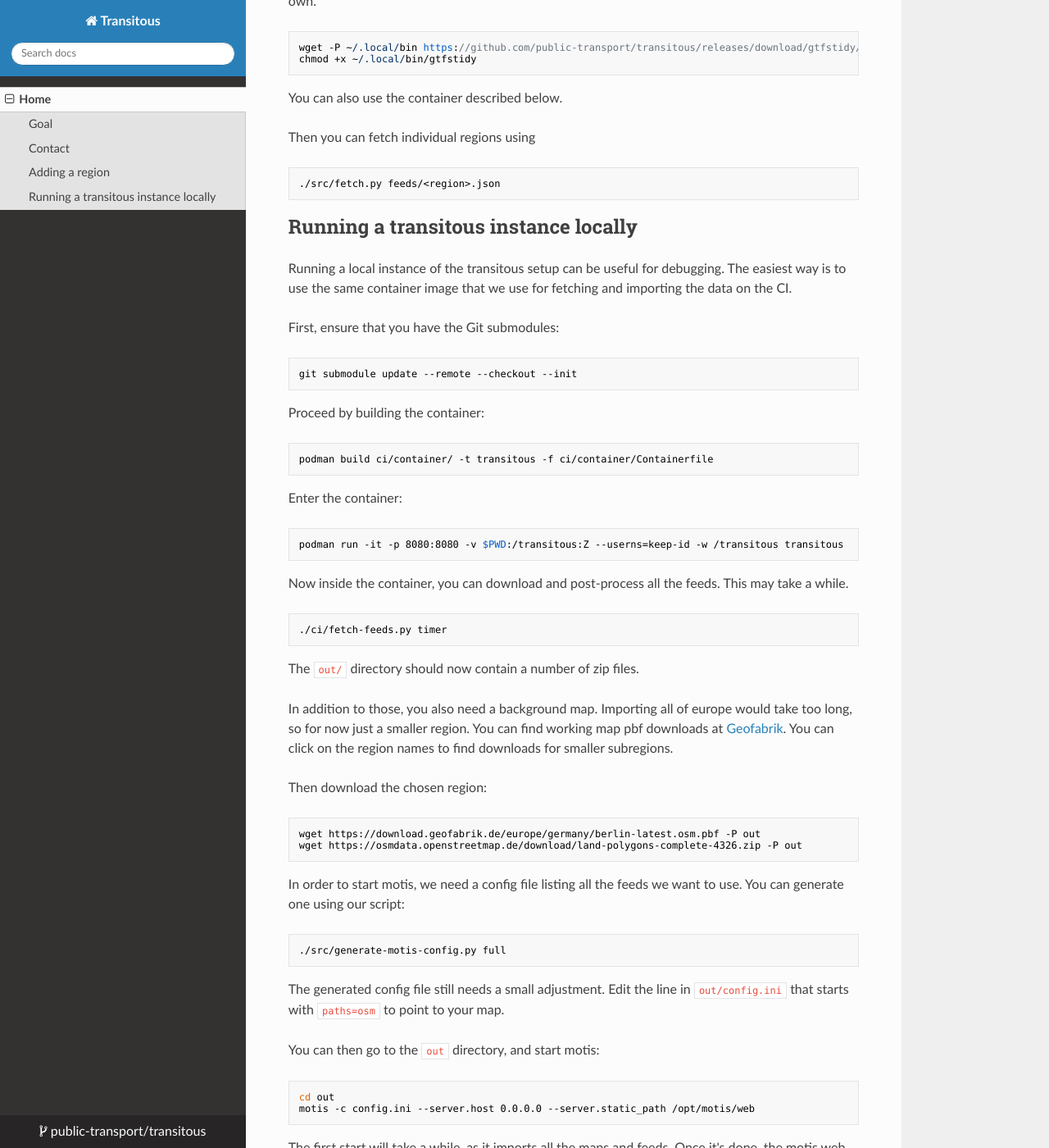
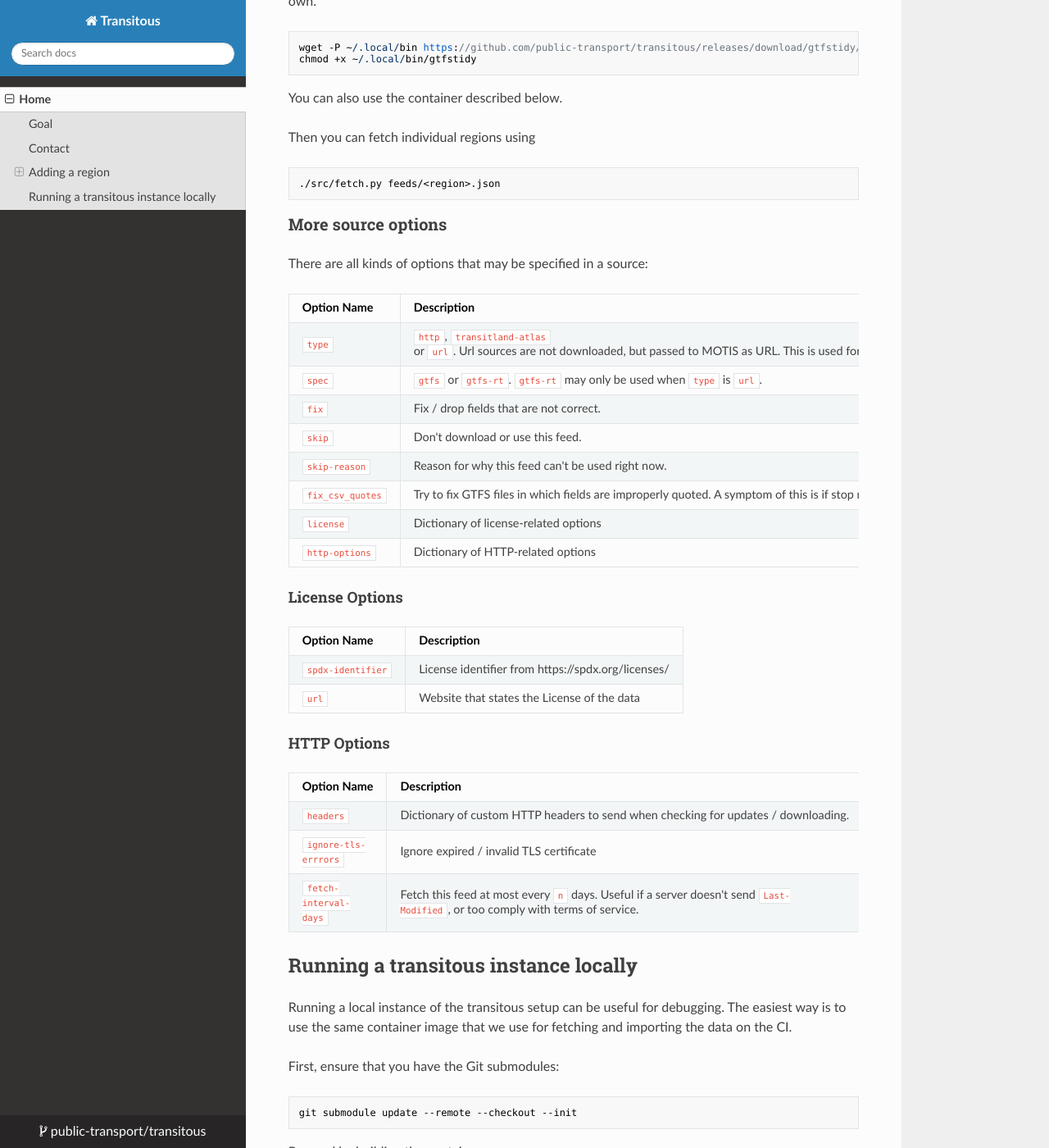
Before and after one commit to public-transport/transitous, an MkDocs documentation site: the page built from docs/docs/index.md, in a window 1280 px wide and 1400 px high, scrolled down 1882 px. Shown: the whole window at 82% size. Built offline with MkDocs 1.6.1, drawn with Linux system fonts in a browser that asks for light colours; nearby versions of some CDN libraries.

Commit message:
docs: Document current set of options

````diff
--- a/docs/docs/index.md
+++ b/docs/docs/index.md
@@ -105,6 +105,38 @@
 ./src/fetch.py feeds/<region>.json
 ```
 
+### More source options
+
+There are all kinds of options that may be specified in a source:
+
+Option Name       | Description
+----------------- | ------------------------------------------------------------------------------------------------------------------------------------
+`type`            | `http`, `transitland-atlas` or `url`. Url sources are not downloaded, but passed to MOTIS as URL. This is used for realtime feeds.
+`spec`            | `gtfs` or `gtfs-rt`. `gtfs-rt` may only be used when `type` is `url`.
+`fix`             | Fix / drop fields that are not correct.
+`skip`            | Don't download or use this feed.
+`skip-reason`     | Reason for why this feed can't be used right now.
+`fix_csv_quotes`  | Try to fix GTFS files in which fields are improperly quoted. A symptom of this is if stop names start containing CSV.
+`license`         | Dictionary of license-related options
+`http-options`    | Dictionary of HTTP-related options
+
+
+#### License Options
+
+Option Name       | Description
+----------------- | --------------------------------------------------
+`spdx-identifier` | License identifier from https://spdx.org/licenses/
+`url`             | Website that states the License of the data
+
+
+#### HTTP Options
+
+Option Name           | Description
+--------------------- | -----------------------------------------------------------------------------------------------------------------------------
+`headers`             | Dictionary of custom HTTP headers to send when checking for updates / downloading.
+`ignore-tls-errrors`  | Ignore expired / invalid TLS certificate
+`fetch-interval-days` | Fetch this feed at most every `n` days. Useful if a server doesn't send `Last-Modified`, or too comply with terms of service.
+
 
 ## Running a transitous instance locally
 
````
